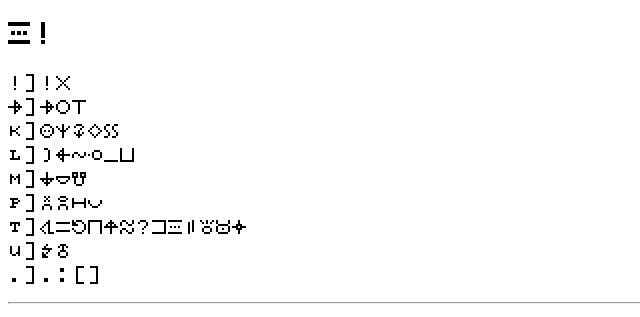
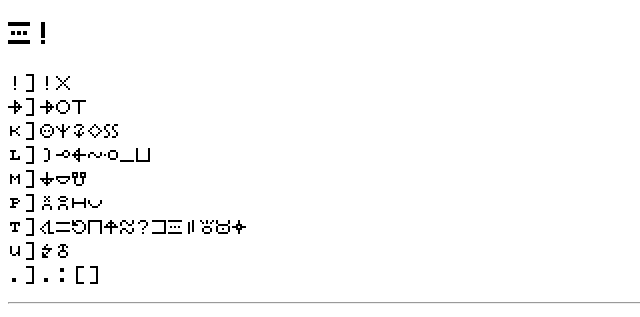
Before and after one commit to KelseyHigham/kelseyhigham.github.io, a plain HTML site: page kiku-upi-ala/index.html in a window 1280 px wide. Shown: the part 165-482 px from the top of the page, 0-640 px from the left. Drawn offline with Linux system fonts and the light colour scheme.

Commit message:
titi lapi li upi

```diff
--- a/kiku-upi-ala/index.html
+++ b/kiku-upi-ala/index.html
@@ -29,7 +29,7 @@
 <pre>a] a ala
 i] i iku ilu
 k] ka kati ki kiku ku
-l] la li lika lili lu lupa <span style="color: white">liti</span>
+l] la lapi li lika lili lu lupa
 m] mi muku muti
 p] paka pali puka pula
 t] taka tama tiki tiku tila tilu timi tipi titi tu tuki tula tulu
```
